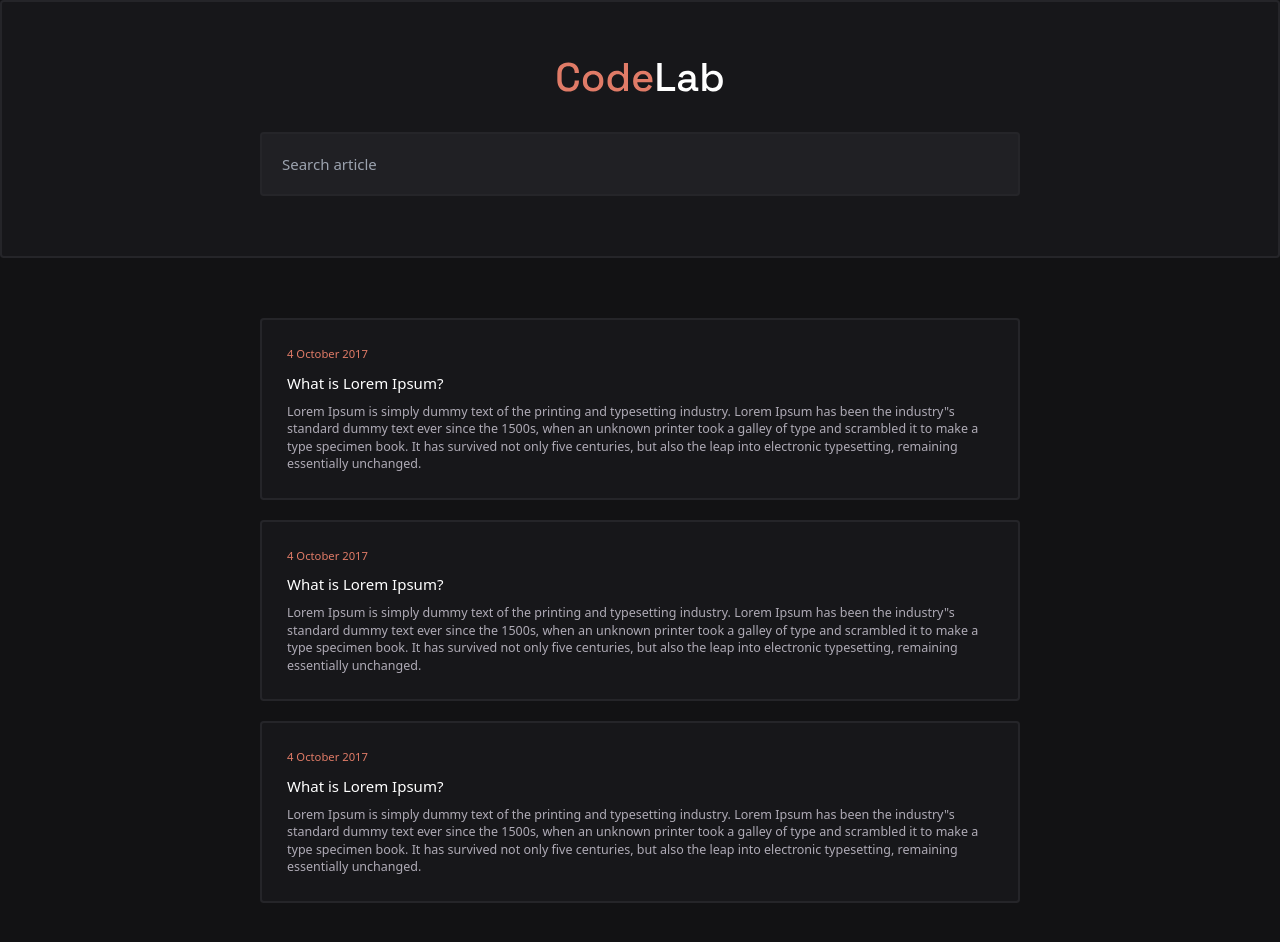
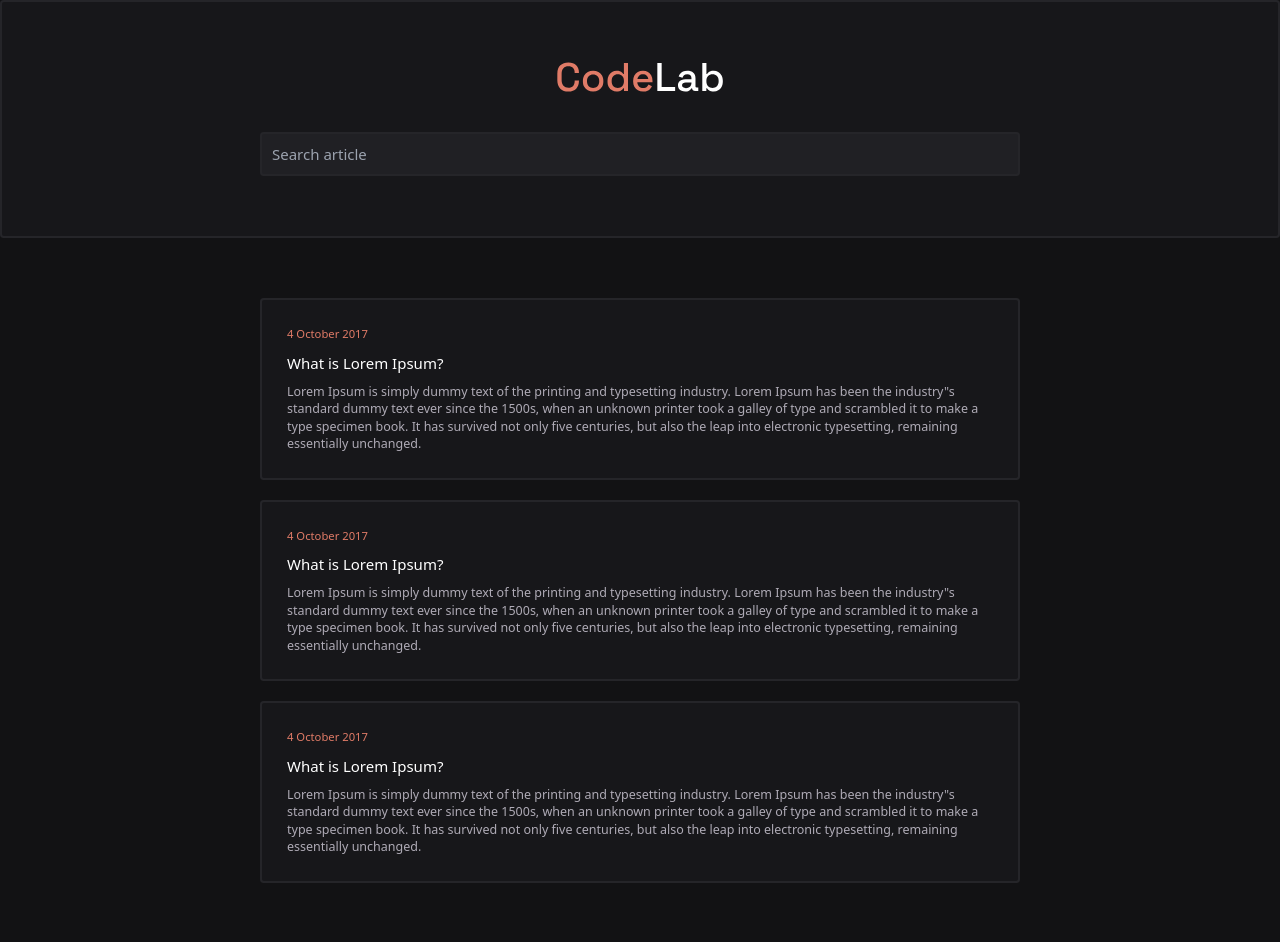
Before and after one commit to GabrielDeFreitas/codelab-blog, a React (Vite) app: page / in a window 1280 px wide. Shown: the top 942 px of the page. Built offline with nearby package versions, Linux system fonts and the light colour scheme.

Commit message:
finish challenge

```diff
--- a/src/App.tsx
+++ b/src/App.tsx
@@ -7,14 +7,14 @@ function App() {
       <div className="py-24 px-8 m-auto max-w-7xl flex flex-col justify-center items-center gap-16">
         <nav>
           <a href="/" className="text-dark-60">
-          <img src={Logo} alt="codelab logo" />
+          <img src={Logo} alt="codelab logo" title="CodeLab"/>
           </a>
         </nav>
         <div className="w-full">
           <label htmlFor="search" className="sr-only">
             Search
           </label>
-          <input id="search" type="text" placeholder="Search article" className="w-full p-8 rounded-md font-medium text-2xl text-dark-50 bg-dark-30 border-2 border-dark-40"/>
+          <input id="search" type="text" placeholder="Search article" className="w-full p-4 rounded-md font-medium text-2xl text-dark-50 bg-dark-30 border-2 border-dark-40"/>
         </div>
       </div>
     </header>
```
